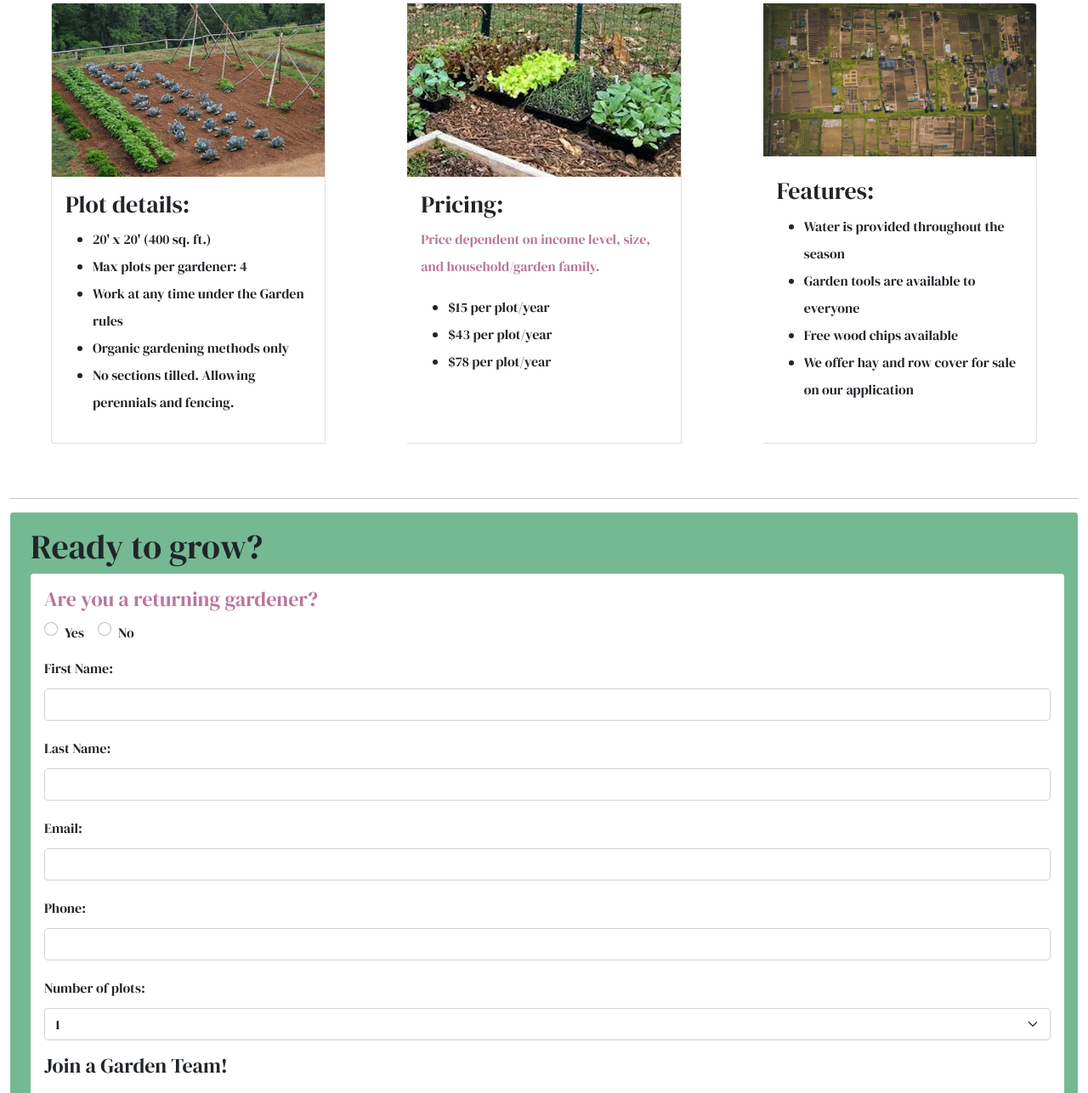
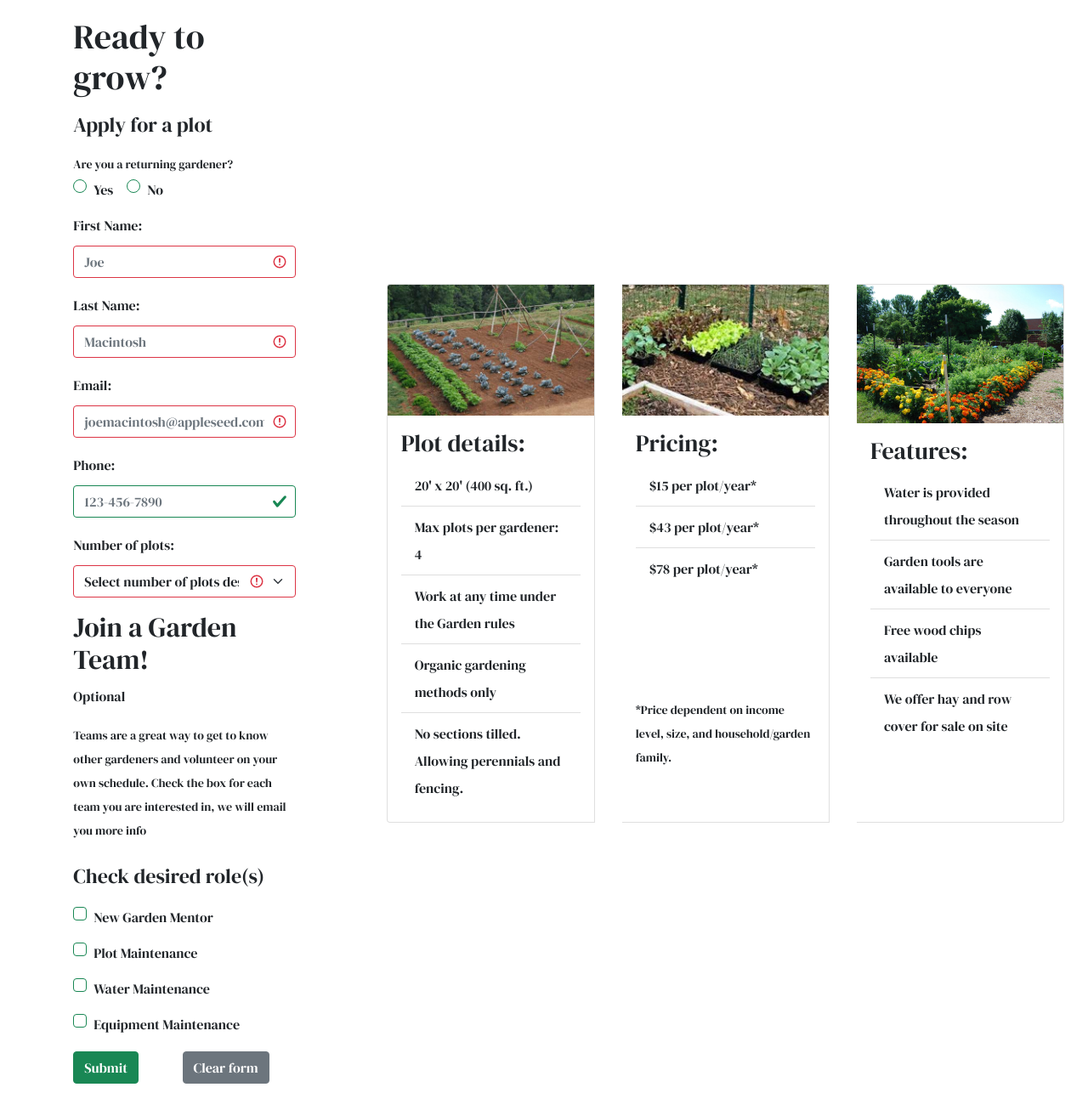
Before and after one commit to erickr19/willow-garden, a plain HTML site: page buyPlot.html in a window 1280 px wide. Shown: the part 264-1550 px from the top of the page at 85% size. Drawn offline with nearby package versions, Linux system fonts and the light colour scheme.

Commit message:
Polished code for accessibility issues. New 'apply for a plot' page.

```diff
--- a/buyPlot.html
+++ b/buyPlot.html
@@ -1,4 +1,4 @@
-<!doctype html>
+<!DOCTYPE html>
 
 <html lang="en">
 
@@ -20,13 +20,13 @@
 
 <body class="dm-serif lh-lg">
     <div class="container-fluid">
-        <a href="#main-content" class="skipLink"></a>
         <header class="bg-custom-green dm-serif">
+            <a href="#main-content" class="skipLink" aria-label="Skip to main content"></a>
             <div class="m-0 pb-0 d-flex" role="none">
                 <img src="images/logo.png" alt="Willow Gardens Logo.">
                 <div class="align-self-center">
                     <h1>Willow Gardens</h1>
-                    <h3 class="m-0">Growing together.</h3>
+                    <h2 class="m-0">Growing together.</h2>
                 </div>
             </div>
         </header>
@@ -48,93 +48,61 @@
         </nav>
 
         <div>
-            <div class="card-group">
-                <div class="card m-5" style="width: 18rem;">
-                    <img src="/images/gardenPlot.jpg" class="card-img-top" alt="One of the many garden plots.">
-                    <div class="card-body">
-                        <h3 class="card-title">
-                            Plot details:
-                        </h3>
-                        <ul>
-                            <li>20' x 20' (400 sq. ft.)</li>
-                            <li>Max plots per gardener: 4</li>
-                            <li>Work at any time under the Garden rules</li>
-                            <li>Organic gardening methods only</li>
-                            <li>No sections tilled. Allowing perennials and fencing.</li>
-                        </ul>
-                    </div>
-                </div>
-                <div class="card m-5" style="width: 18rem;">
-                    <img src="/images/gardenPlot2.jpg" class="card-img-top" alt="One of the many garden plots.">
-                    <div class="card-body">
-                        <h3 class="card-title">
-                            Pricing:
-                        </h3>
-                        <p class="text-custom-purple">Price dependent on income level, size, and household/garden
-                            family.</p>
-                        <ul>
-                            <li>$15 per plot/year</li>
-                            <li>$43 per plot/year</li>
-                            <li>$78 per plot/year</li>
-                        </ul>
-                    </div>
-                </div>
-                <div class="card m-5" style="width: 18rem;">
-                    <img src="/images/airPlots.jpg" class="card-img-top mb-2" alt="One of the many garden plots.">
-                    <div class="card-body">
-                        <h3 class="card-title">
-                            Features:
-                        </h3>
-                        <ul>
-                            <li>Water is provided throughout the season</li>
-                            <li>Garden tools are available to everyone</li>
-                            <li>Free wood chips available</li>
-                            <li>We offer hay and row cover for sale on our application</li>
-                        </ul>
-                    </div>
-                </div>
-            </div>
-            <hr>
-            <div class="bg-custom-green rounded-2 p-3 mb-3 mw-25">
-                <h1 class="ms-2">Ready to grow?</h1>
+            <main id="main-content">
+                <div class="row">
+                    <div class="col">
+                        <div class="d-flex flex-column align-items-center mx-auto w-75">
 
-                <form class="ms-2 mw-25 bg-white p-3 rounded-2" action="http://itins3.madisoncollege.edu/echo.php" method="post">
-                    <h4 class="text-custom-purple">Are you a returning gardener?</h4>
+                            <form class="ms-2 my-5 bg-white p-3 rounded-2 mb-5 was-validated"
+                                action="http://itins3.madisoncollege.edu/echo.php" method="post">
+                                <h1>Ready to grow?</h1>
 
+                                <fieldset>
+                                    <legend>Apply for a plot</legend>
+                                    <p class="mb-0 small" aria-label="">Are you a returning gardener?</p>
                                     <div class="d-flex">
                                         <div class="form-check">
-                            <input class="form-check-input" type="radio" name="returning" id="yesReturn" value="Y">
+                                            <input class="form-check-input" type="radio" name="returning" id="yesReturn"
+                                                value="Y">
                                             <label for="yesReturn" class="form-label">Yes</label>
                                         </div>
                                         <div class="form-check ms-3">
-                            <input class="form-check-input" type="radio" name="returning" id="noReturning" value="N">
+                                            <input class="form-check-input" type="radio" name="returning"
+                                                id="noReturning" value="N">
                                             <label for="noReturning" class="form-label">No</label>
                                         </div>
                                     </div>
 
                                     <div class="mb-3">
                                         <label for="firstName" class="form-label">First Name:</label>
-                        <input class="form-control" type="text" name="firstName" required id="firstName">
+                                        <input class="form-control" type="text" name="firstName" required id="firstName"
+                                            placeholder="Joe" aria-placeholder="Joe">
                                     </div>
 
                                     <div class="mb-3">
                                         <label for="lastName" class="form-label">Last Name:</label>
-                        <input class="form-control" type="text" name="lastName" required id="lastName">
+                                        <input class="form-control" type="text" name="lastName" required id="lastName"
+                                            placeholder="Macintosh" aria-placeholder="Macintosh">
                                     </div>
 
                                     <div class="mb-3">
                                         <label for="email" class="form-label">Email:</label>
-                        <input class="form-control" type="email" name="email" required id="email">
+                                        <input class="form-control" type="email" name="email" required id="email"
+                                            placeholder="joemacintosh@appleseed.com"
+                                            aria-placeholder="joemacintosh@appleseed.com">
                                     </div>
 
                                     <div class="mb-3">
                                         <label for="phone" class="form-label">Phone:</label>
-                        <input class="form-control" type="text" name="phone" id="phone">
+                                        <input class="form-control" type="text" name="phone" id="phone"
+                                            placeholder="123-456-7890" aria-placeholder="123-456-7890">
                                     </div>
 
                                     <div class="mb-3">
                                         <label for="plotNumber" class="form-label">Number of plots:</label>
-                        <select class="form-select" name="numberOfPlots" id="plotNumber">
+                                        <select required aria-required="true" class="form-select" name="numberOfPlots"
+                                            id="plotNumber">
+                                            <option value="">Select number of plots desired</option>
                                             <option value="01">1</option>
                                             <option value="02">2</option>
                                             <option value="03">3</option>
@@ -142,28 +110,38 @@
                                         </select>
                                     </div>
 
-                    <h4>Join a Garden Team!</h4>
-                    <p class="small text-custom-purple">Teams are a great way to get to know other gardeners and
-                        volunteer on your own schedule. Check the box for each team you are interested in, we will email
+                                </fieldset>
+
+                                <h2>Join a Garden Team!</h2>
+                                <p>Optional</p>
+                                <p class="small">Teams are a great way to get to know other gardeners and
+                                    volunteer on your own schedule. Check the box for each team you are interested in,
+                                    we will
+                                    email
                                     you more info</p>
-
+                                <fieldset>
+                                    <legend>Check desired role(s)</legend>
                                     <div class="form-check">
-                        <input class="form-check-input" type="checkbox" name="mentor" id="mentor" value="mentor">
+                                        <input class="form-check-input" type="checkbox" name="mentor" id="mentor"
+                                            value="mentor">
                                         <label class="form-label" for="mentor">New Garden Mentor</label>
                                     </div>
 
                                     <div class="form-check">
-                        <input class="form-check-input" type="checkbox" name="plot" id="plot" value="maintenance">
+                                        <input class="form-check-input" type="checkbox" name="plot" id="plot"
+                                            value="maintenance">
                                         <label class="form-label" for="plot">Plot Maintenance </label>
                                     </div>
 
                                     <div class="form-check">
-                        <input class="form-check-input" type="checkbox" name="water" id="water" value="water">
+                                        <input class="form-check-input" type="checkbox" name="water" id="water"
+                                            value="water">
                                         <label class="form-label" for="water">Water Maintenance </label>
                                     </div>
 
                                     <div class="form-check">
-                        <input class="form-check-input" type="checkbox" name="equipment" id="equipment" value="equi">
+                                        <input class="form-check-input" type="checkbox" name="equipment" id="equipment"
+                                            value="equi">
                                         <label class="form-label" for="equipment">Equipment Maintenance </label>
                                     </div>
 
@@ -171,16 +149,77 @@
                                         <input class="btn btn-success me-5" type="submit" value="Submit">
                                         <input class="btn btn-secondary" type="reset" value="Clear form">
                                     </div>
+                                </fieldset>
 
                             </form>
                         </div>
-            <footer class="bg-custom-green p-2 d-flex justify-content-center">
-                <h3>Growing together. |</h3>
+                    </div>
+                    <div class="col-8 d-flex flex-nowrap align-items-center">
+                        <div class="card-group flex-wrap">
+                            <div class="card mx-3" style="width: 25rem;">
+                                <img src="/images/gardenPlot.jpg" class="card-img-top"
+                                    alt="One of the many garden plots.">
+                                <div class="card-body">
+                                    <h3 class="card-title">
+                                        Plot details:
+                                    </h3>
+                                    <ul class="list-group list-group-flush">
+                                        <li class="list-group-item">20' x 20' (400 sq. ft.)</li>
+                                        <li class="list-group-item">Max plots per gardener: 4</li>
+                                        <li class="list-group-item">Work at any time under the Garden rules</li>
+                                        <li class="list-group-item">Organic gardening methods only</li>
+                                        <li class="list-group-item">No sections tilled. Allowing perennials and fencing.
+                                        </li>
+                                    </ul>
+                                </div>
+                            </div>
+                            <div class="card mx-3" style="width: 25rem;">
+                                <img src="/images/gardenPlot2.jpg" class="card-img-top"
+                                    alt="One of the many garden plots.">
+                                <div class="card-body">
+                                    <h3 class="card-title">
+                                        Pricing:
+                                    </h3>
+                                    <ul class="list-group list-group-flush">
+                                        <li class="list-group-item">$15 per plot/year*</li>
+                                        <li class="list-group-item">$43 per plot/year*</li>
+                                        <li class="list-group-item">$78 per plot/year*</li>
+                                    </ul>
+                                    <br><br><br><br>
+                                    <p class="small card-text">*Price dependent on income level, size, and
+                                        household/garden
+                                        family.
+                                    </p>
+                                </div>
+                            </div>
+                            <div class="card mx-3" style="width: 25rem;">
+                                <img src="/images/gardenPlot3.jpg" class="card-img-top"
+                                    alt="One of the many garden plots.">
+                                <div class="card-body">
+                                    <h3 class="card-title">
+                                        Features:
+                                    </h3>
+                                    <ul class="list-group list-group-flush">
+                                        <li class="list-group-item">Water is provided throughout the season</li>
+                                        <li class="list-group-item">Garden tools are available to everyone</li>
+                                        <li class="list-group-item">Free wood chips available</li>
+                                        <li class="list-group-item">We offer hay and row cover for sale on site</li>
+                                    </ul>
+                                </div>
+                            </div>
+                        </div>
+                    </div>
+                </div>
+            </main>
+
+        </div>
+        <footer class="bg-custom-green d-flex p-2 justify-content-center">
+            <p class="h3">Growing together. |</p>
             <a class="link-dark text-custom-link h3 ps-2" href="#"> Contact us.</a>
         </footer>
+
     </div>
 
-    </div>
 
 </body>
 
--- a/css/main.css
+++ b/css/main.css
@@ -37,3 +37,7 @@ li.current-page a {
 .dm-serif {
   font-family: "DM Serif Display", serif;
 }
+
+input::placeholder {
+  color: #767676;
+}
```
Also changed, not shown: index.html (+25 -13 lines), images/gardenPlot3.jpg (added). Lines whose indentation alone changed are shown as unchanged.
